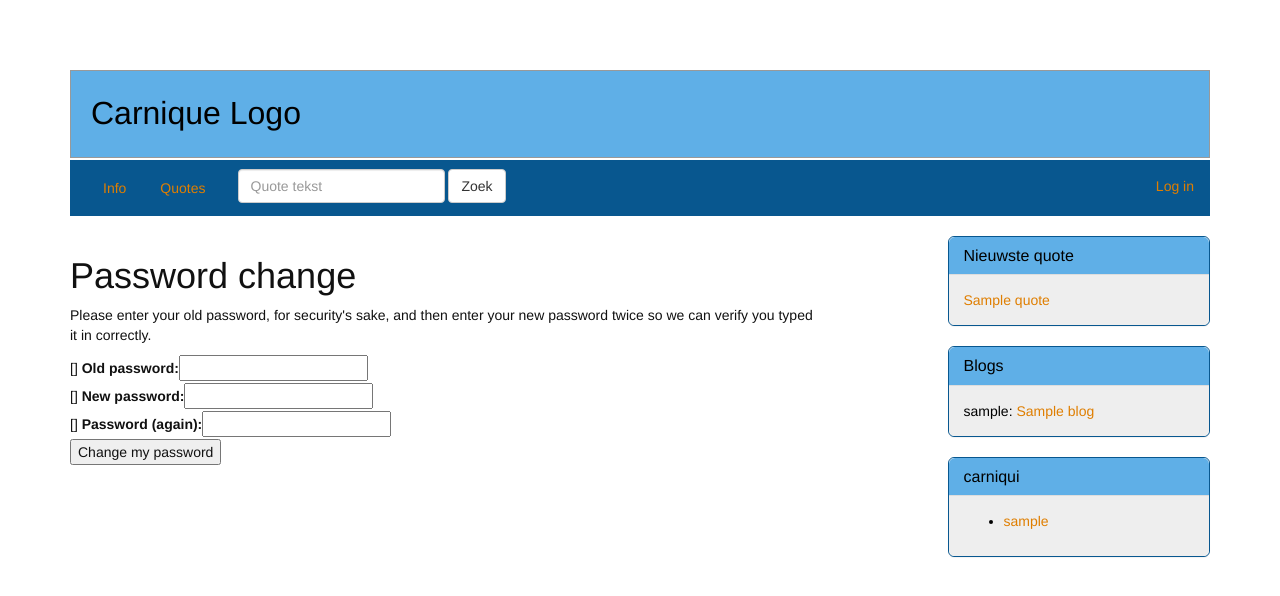
After one commit to joostvunderink/carnique_site, a Django app: template carnique/templates/registration/password_change_form.html in a window 1280 px wide. The commit adds this page. Shown: the top 596 px of the page. Run offline with Django 3.2, Linux system fonts and the light colour scheme; the template is opened without the code that fills it: most values are stand-ins (such as "Sample title", 1, 10 or a date in 2020); form fields are guessed from the names that the template uses; some libraries are stand-ins or nearby versions.

Commit message:
Password change page implemented.

```diff
--- a/carnique/static/css/main.css
+++ b/carnique/static/css/main.css
@@ -143,3 +143,11 @@ dd.profile {
  width:70%; /* adjust the width; make sure the total of both is 100% */
  background: #fff;
 }
+
+p.errornote {
+    color: red;
+    font-weight: bold;
+}
+ul.errorlist {
+    color: red;
+}
--- a/carnique/templates/base.html
+++ b/carnique/templates/base.html
@@ -55,6 +55,7 @@
           <li class="navbar dropdown">
             <a href="/accounts/profile/" class="dropdown-item" data-toggle="dropdown">Ingelogd als {{ user.username }}</a>
             <ul class="dropdown-menu">
+              <li><a href="/accounts/password_change/" class="dropdown-item">Wijzig wachtwoord</a></li>
               <li><a href="/profile/{{user.username}}/edit/" class="dropdown-item">Mijn profiel</a></li>
               <li class="divider"></li>
               <li><a href="/accounts/logout/" class="dropdown-item">Log uit</a></li>
--- /dev/null
+++ b/carnique/templates/registration/password_change_form.html
@@ -0,0 +1,55 @@
+{% extends "base.html" %}
+{% load i18n static %}
+{% block extrastyle %}{{ block.super }}<link rel="stylesheet" type="text/css" href="{% static "admin/css/forms.css" %}" />{% endblock %}
+{% block userlinks %}{% url 'django-admindocs-docroot' as docsroot %}{% if docsroot %}<a href="{{ docsroot }}">{% trans 'Documentation' %}</a> / {% endif %} {% trans 'Change password' %} / <a href="{% url 'admin:logout' %}">{% trans 'Log out' %}</a>{% endblock %}
+{% block breadcrumbs %}
+<div class="breadcrumbs">
+<a href="{% url 'admin:index' %}">{% trans 'Home' %}</a>
+&rsaquo; {% trans 'Password change' %}
+</div>
+{% endblock %}
+
+{% block title %}{% trans 'Password change' %}{% endblock %}
+
+{% block contents %}<div id="content-main">
+
+<form action="" method="post">{% csrf_token %}
+<div>
+{% if form.errors %}
+    <p class="errornote">
+    {% if form.errors.items|length == 1 %}{% trans "Please correct the error below." %}{% else %}{% trans "Please correct the errors below." %}{% endif %}
+    </p>
+{% endif %}
+
+<h1>{% trans 'Password change' %}</h1>
+
+<p>{% trans "Please enter your old password, for security's sake, and then enter your new password twice so we can verify you typed it in correctly." %}</p>
+
+<fieldset class="module aligned wide">
+
+<div class="form-row">
+    {{ form.old_password.errors }}
+    <label for="id_old_password" class="required">{% trans 'Old password' %}:</label>{{ form.old_password }}
+</div>
+
+<div class="form-row">
+    {{ form.new_password1.errors }}
+    <label for="id_new_password1" class="required">{% trans 'New password' %}:</label>{{ form.new_password1 }}
+</div>
+
+<div class="form-row">
+{{ form.new_password2.errors }}
+    <label for="id_new_password2" class="required">{% trans 'Password (again)' %}:</label>{{ form.new_password2 }}
+</div>
+
+</fieldset>
+
+<div class="submit-row">
+    <input type="submit" value="{% trans 'Change my password' %}" class="default" />
+</div>
+
+<script type="text/javascript">document.getElementById("id_old_password").focus();</script>
+</div>
+</form></div>
+
+{% endblock %}
```
Also changed, not shown: carnique/main/views.py (+0 -23 lines), carnique/templates/password_edit.html (deleted, +0 -27 lines), carnique/templates/registration/logged_out.html (added, +11 -0 lines), carnique/templates/registration/login.html (added, +32 -0 lines), carnique/templates/registration/password_change_done.html (added, +19 -0 lines), carnique/urls.py (+6 -3 lines).
